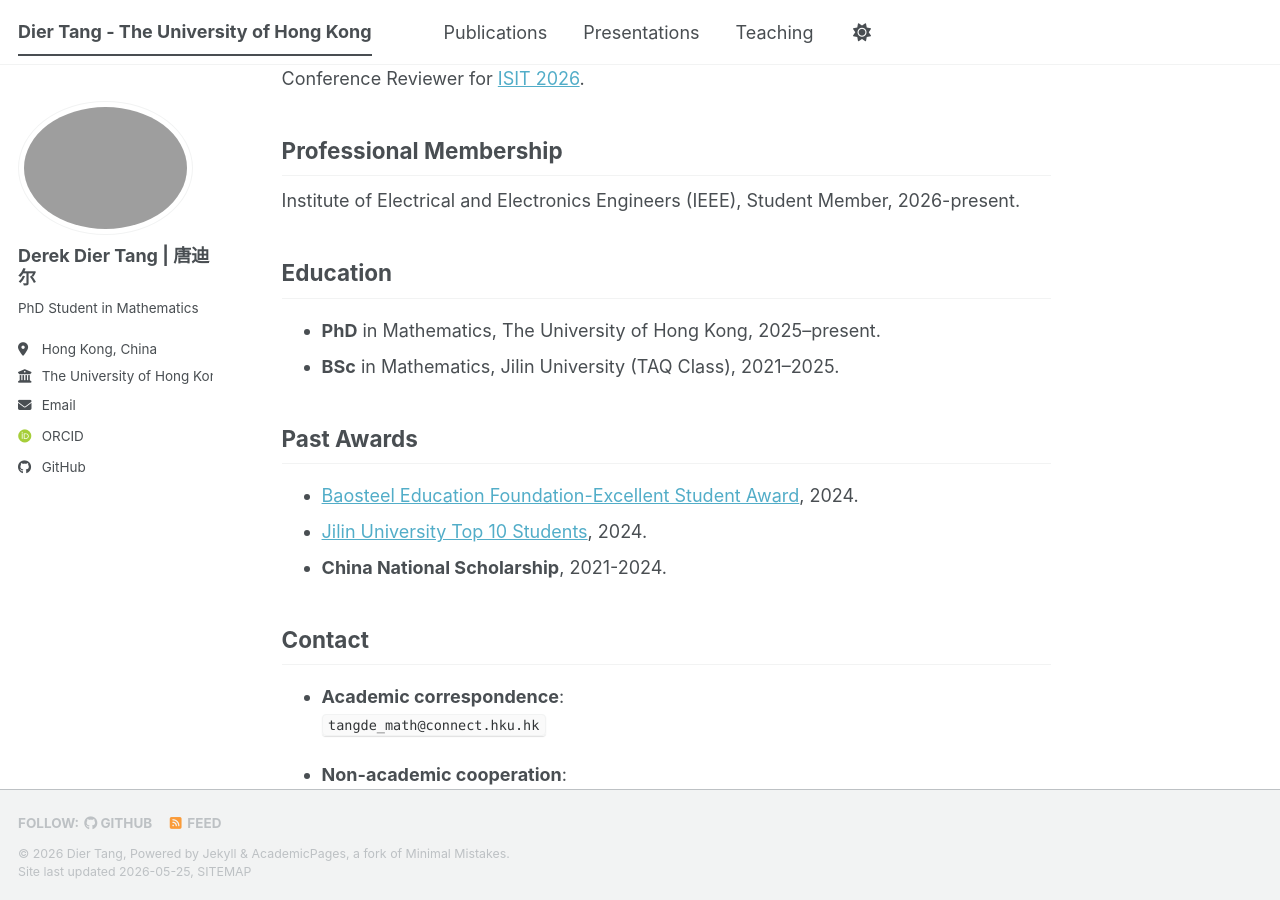
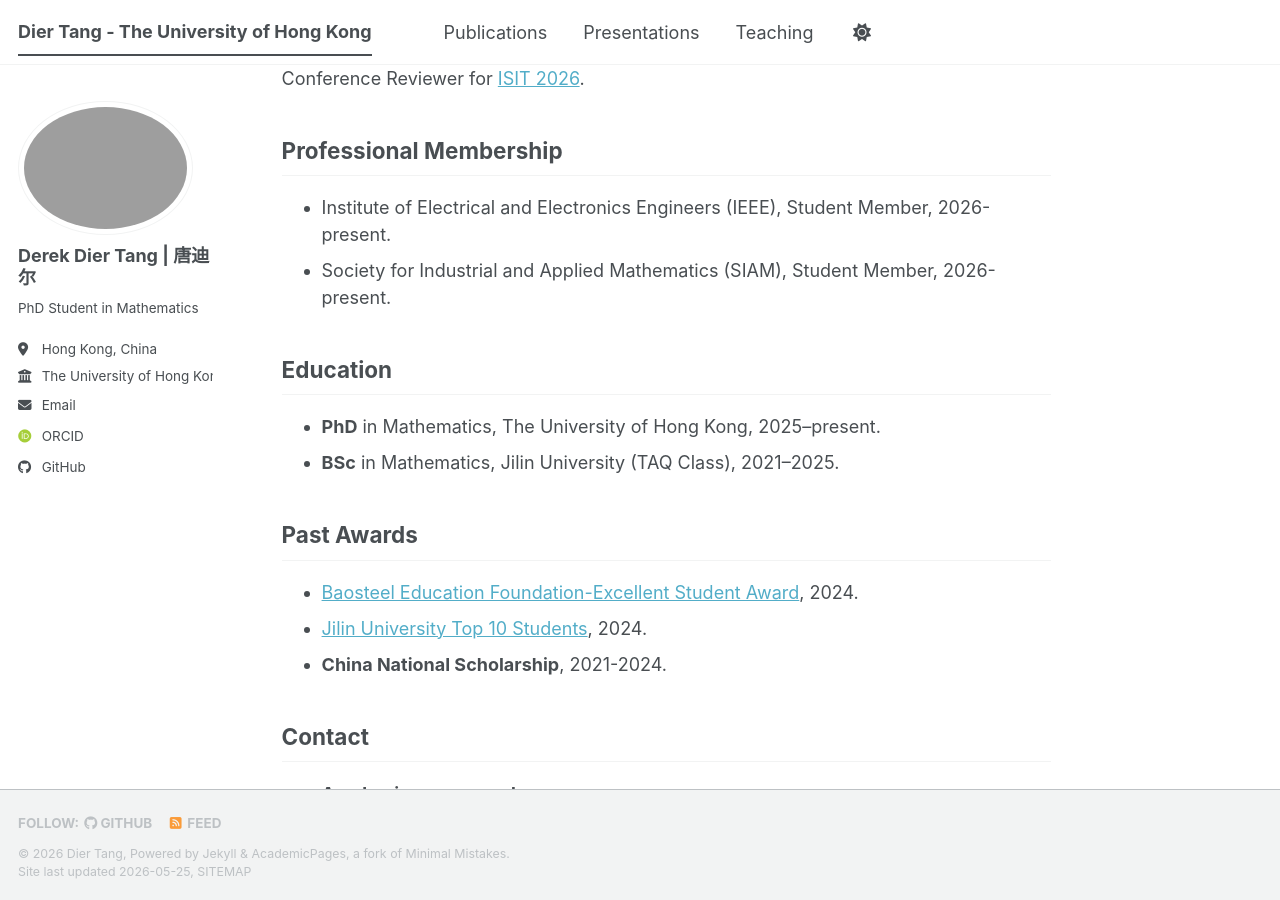
Before and after one commit to TangDier03/tangdier03.github.io, a Jekyll site: the page built from _pages/about.md, in a window 1280 px wide and 900 px high, scrolled down 658 px. Built offline with Jekyll 4.4.1, drawn with Linux system fonts in a browser that asks for light colours; some web fonts are replaced; a script bundle is joined from its source files by our own code; library files that are not in the unit come from our copies.

Commit message:
Update about.md

```diff
--- a/_pages/about.md
+++ b/_pages/about.md
@@ -32,7 +32,8 @@ Conference Reviewer for [ISIT 2026](https://2026.ieee-isit.org/).
 
 ## Professional Membership
 
-Institute of Electrical and Electronics Engineers (IEEE), Student Member, 2026-present.
+- Institute of Electrical and Electronics Engineers (IEEE), Student Member, 2026-present.
+- Society for Industrial and Applied Mathematics (SIAM), Student Member, 2026-present.
 
 
 
```
